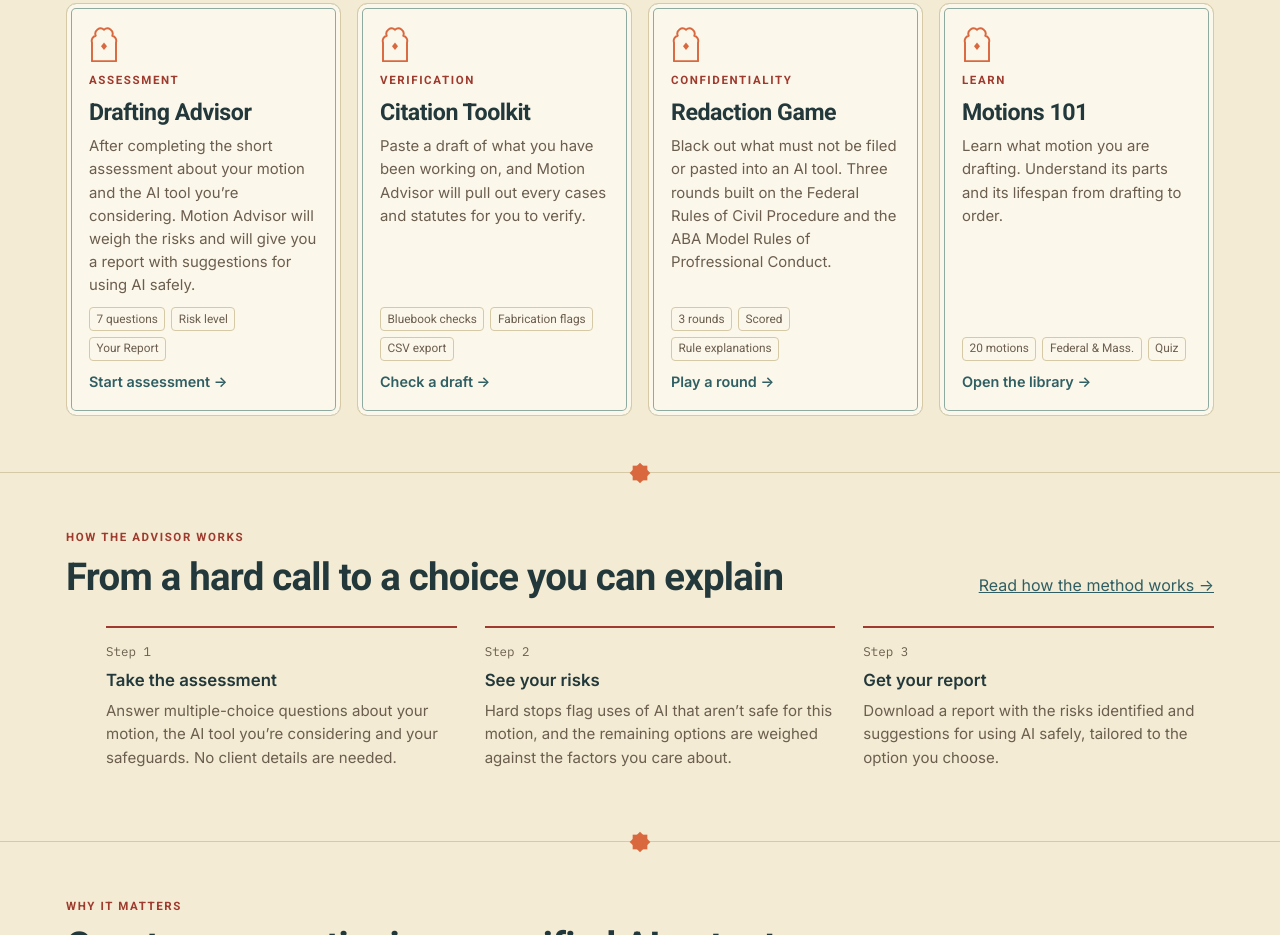
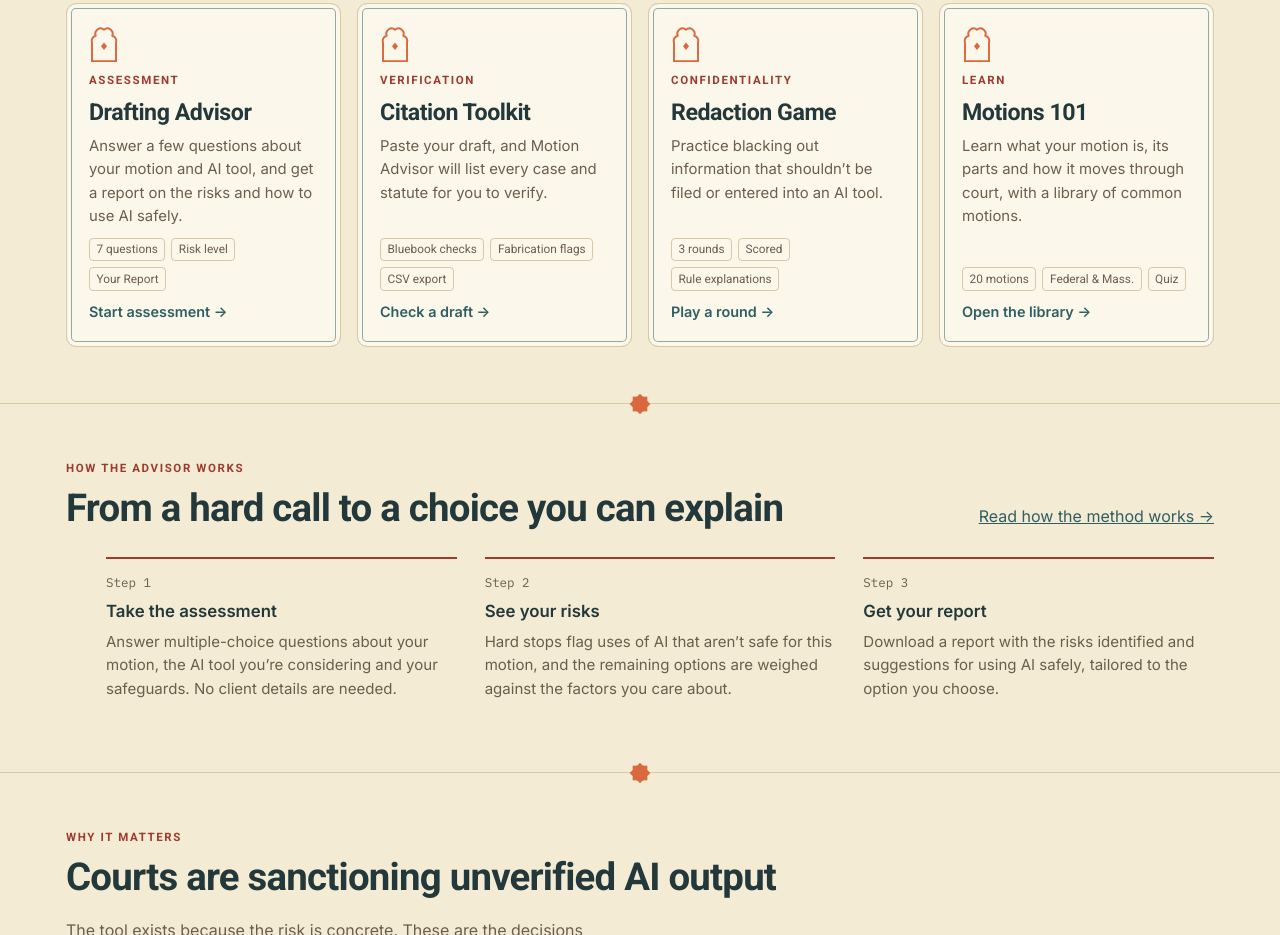
Before and after one commit to shivanidahya/MotionAdvisor, a website: page index.html in a window 1280 px wide. Shown: the part 960-1895 px from the top of the page. Drawn offline with nearby package versions, Linux system fonts and the light colour scheme.

Commit message:
Revise feature descriptions in index.html
Updated the content and descriptions for various features in the portal, including the Drafting Advisor, Citation Toolkit, Redaction Game, and Motions 101.

```diff
--- a/index.html
+++ b/index.html
@@ -1009,10 +1009,10 @@ table.or-grid{width:100%;border-collapse:collapse;font-size:.92rem}
   <div class="band"><div class="wrap">
     <div class="band-head"><div><div class="eyebrow">The portal</div><h2>Four tools, one drafting decision</h2></div><p>The assessment reports whether and how to use AI. The other three tools help you build the skills: a citation checklist, learn what information is sensitive information, and learn which motion you are drafting.</p></div>
     <div class="feature-grid">
-      <a class="feature" href="#advisor"><span class="eyebrow">Assessment</span><h3>Drafting Advisor</h3><p>After completing the short assessment about your motion and the AI tool you’re considering. Motion Advisor will weigh the risks and will give you a report with suggestions for using AI safely.</p><div class="tags"><span class="tag">7 questions</span><span class="tag">Risk level</span><span class="tag">Your Report</span></div><span class="go">Start assessment →</span></a>
-      <a class="feature" href="#citations"><span class="eyebrow">Verification</span><h3>Citation Toolkit</h3><p>Paste a draft of what you have been working on, and Motion Advisor will pull out every cases and statutes for you to verify.</p><div class="tags"><span class="tag">Bluebook checks</span><span class="tag">Fabrication flags</span><span class="tag">CSV export</span></div><span class="go">Check a draft →</span></a>
-      <a class="feature" href="#redaction"><span class="eyebrow">Confidentiality</span><h3>Redaction Game</h3><p>Black out what must not be filed or pasted into an AI tool. Three rounds built on the Federal Rules of Civil Procedure and the ABA Model Rules of Profressional Conduct.</p><div class="tags"><span class="tag">3 rounds</span><span class="tag">Scored</span><span class="tag">Rule explanations</span></div><span class="go">Play a round →</span></a>
-      <a class="feature" href="#motions"><span class="eyebrow">Learn</span><h3>Motions 101</h3><p>Learn what motion you are drafting. Understand its parts and its lifespan from drafting to order.</p><div class="tags"><span class="tag">20 motions</span><span class="tag">Federal &amp; Mass.</span><span class="tag">Quiz</span></div><span class="go">Open the library →</span></a>
+      <a class="feature" href="#advisor"><span class="eyebrow">Assessment</span><h3>Drafting Advisor</h3><p>Answer a few questions about your motion and AI tool, and get a report on the risks and how to use AI safely.</p><div class="tags"><span class="tag">7 questions</span><span class="tag">Risk level</span><span class="tag">Your Report</span></div><span class="go">Start assessment →</span></a>
+      <a class="feature" href="#citations"><span class="eyebrow">Verification</span><h3>Citation Toolkit</h3><p>Paste your draft, and Motion Advisor will list every case and statute for you to verify.</p><div class="tags"><span class="tag">Bluebook checks</span><span class="tag">Fabrication flags</span><span class="tag">CSV export</span></div><span class="go">Check a draft →</span></a>
+      <a class="feature" href="#redaction"><span class="eyebrow">Confidentiality</span><h3>Redaction Game</h3><p>Practice blacking out information that shouldn’t be filed or entered into an AI tool.</p><div class="tags"><span class="tag">3 rounds</span><span class="tag">Scored</span><span class="tag">Rule explanations</span></div><span class="go">Play a round →</span></a>
+      <a class="feature" href="#motions"><span class="eyebrow">Learn</span><h3>Motions 101</h3><p>Learn what your motion is, its parts and how it moves through court, with a library of common motions.</p><div class="tags"><span class="tag">20 motions</span><span class="tag">Federal &amp; Mass.</span><span class="tag">Quiz</span></div><span class="go">Open the library →</span></a>
     </div>
   </div></div>
 
```
